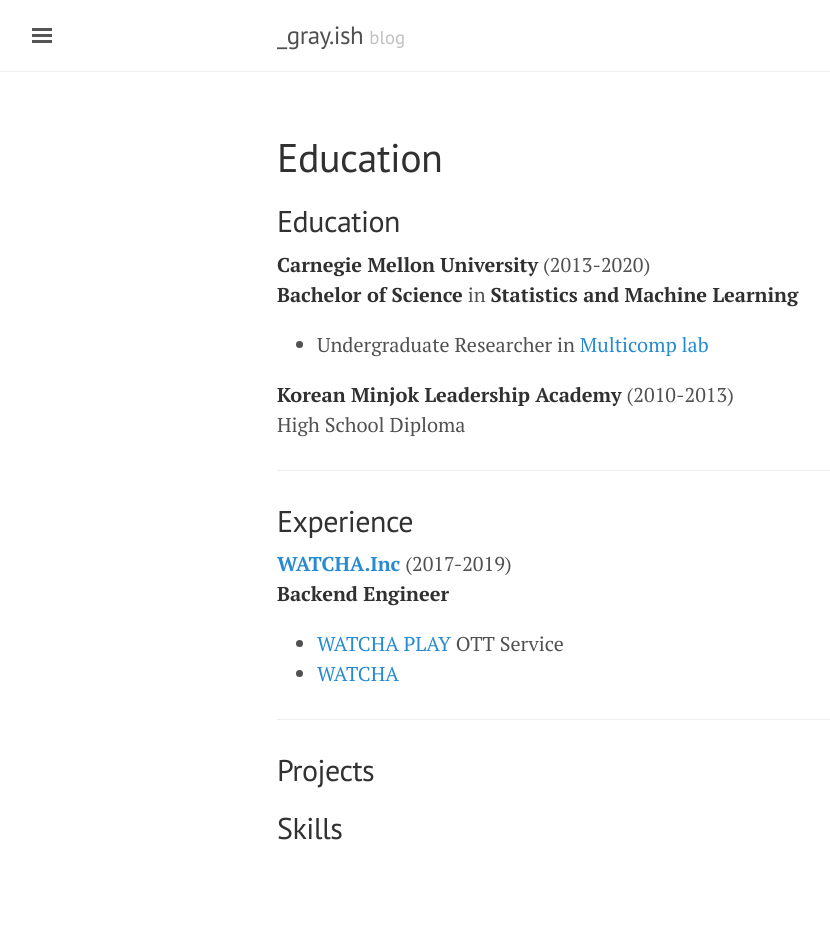
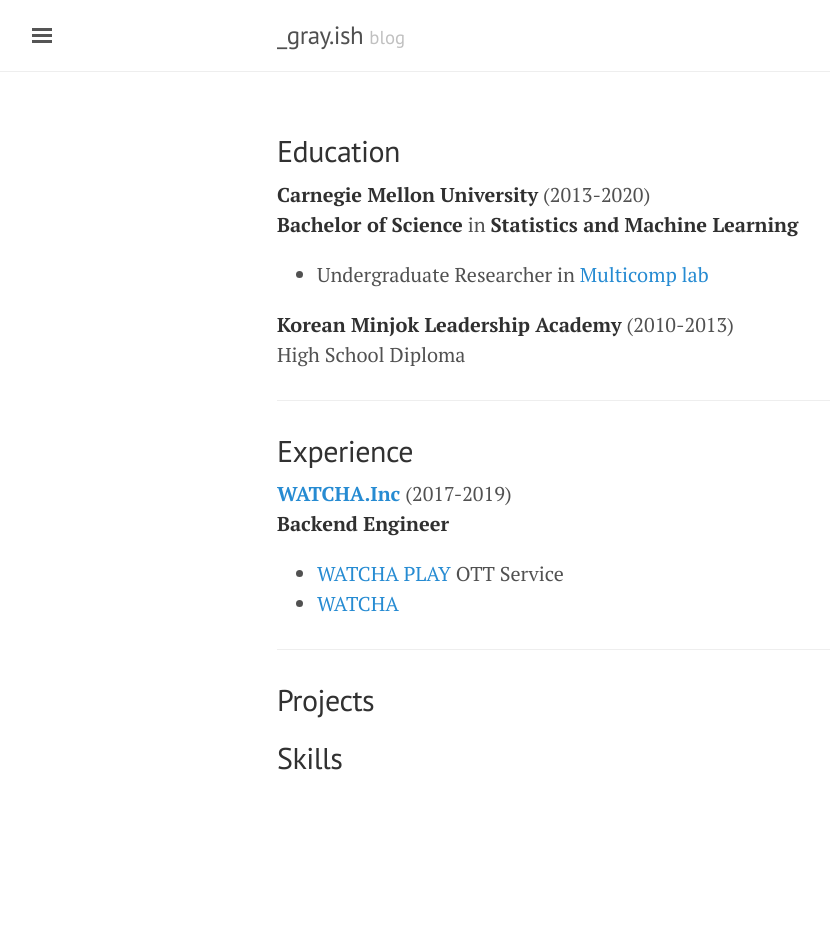
Before and after one commit to sthkindacrazy/sthkindacrazy.github.io, a Jekyll site: the page built from cv.md, in a window 1280 px wide. Shown: the whole page, without its empty margins (3-833 px from the left). Built offline with Jekyll 4.4.1, drawn with Linux system fonts in a browser that asks for light colours; our own code applies the rules of GitHub Pages for plain Markdown files; after the commit the page ends 900 px from its top, so only the background shows below that.

Commit message:
remove title in single page

```diff
--- a/_layouts/page.html
+++ b/_layouts/page.html
@@ -3,6 +3,6 @@ layout: default
 ---
 
 <div class="page">
-  <h1 class="page-title">{{ page.title }}</h1>
+  <h1 class="page-title">{{}}</h1>
   {{ content }}
 </div>
```
Also changed, not shown: cv.md (+2 -1 lines).
